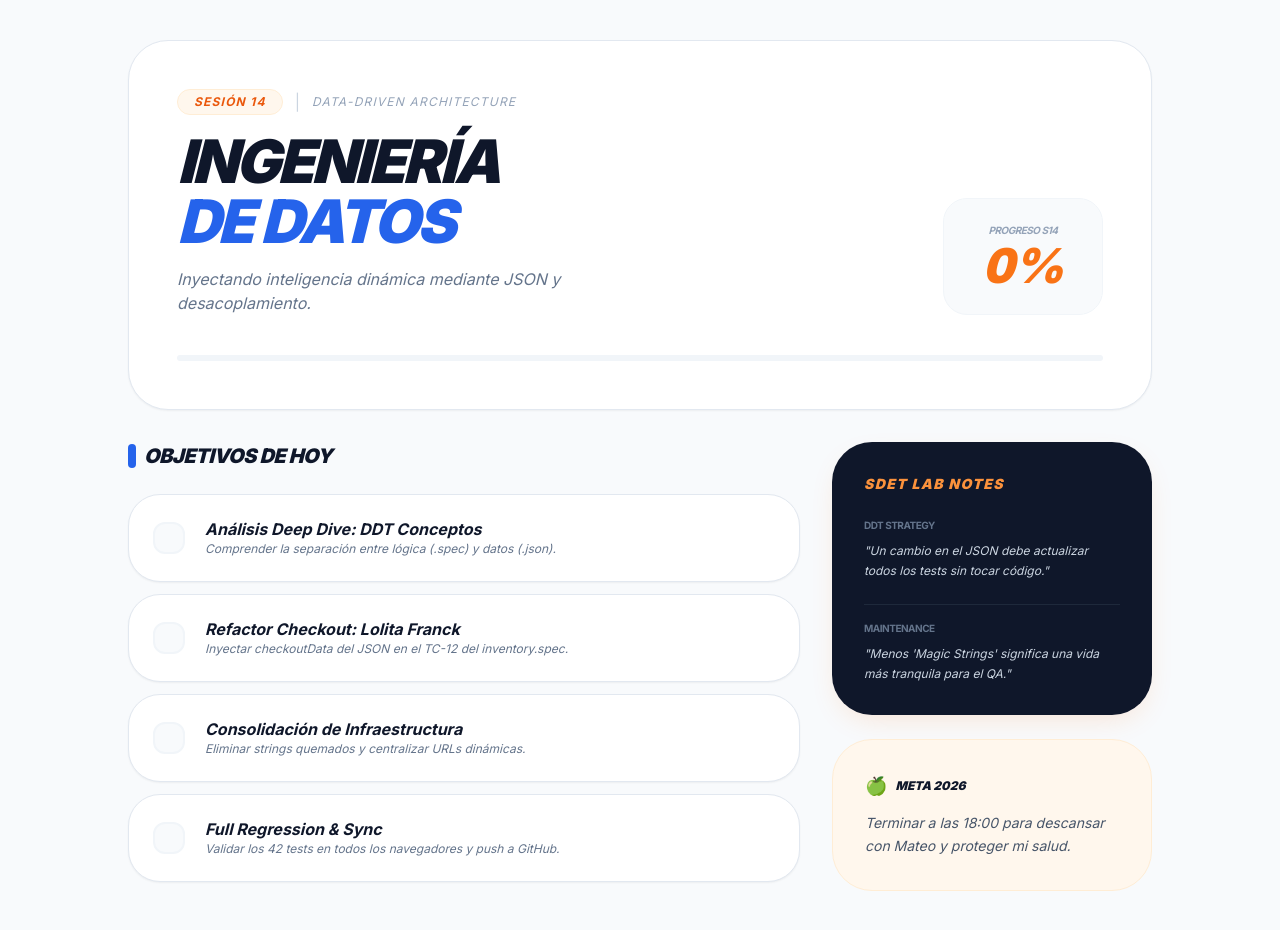
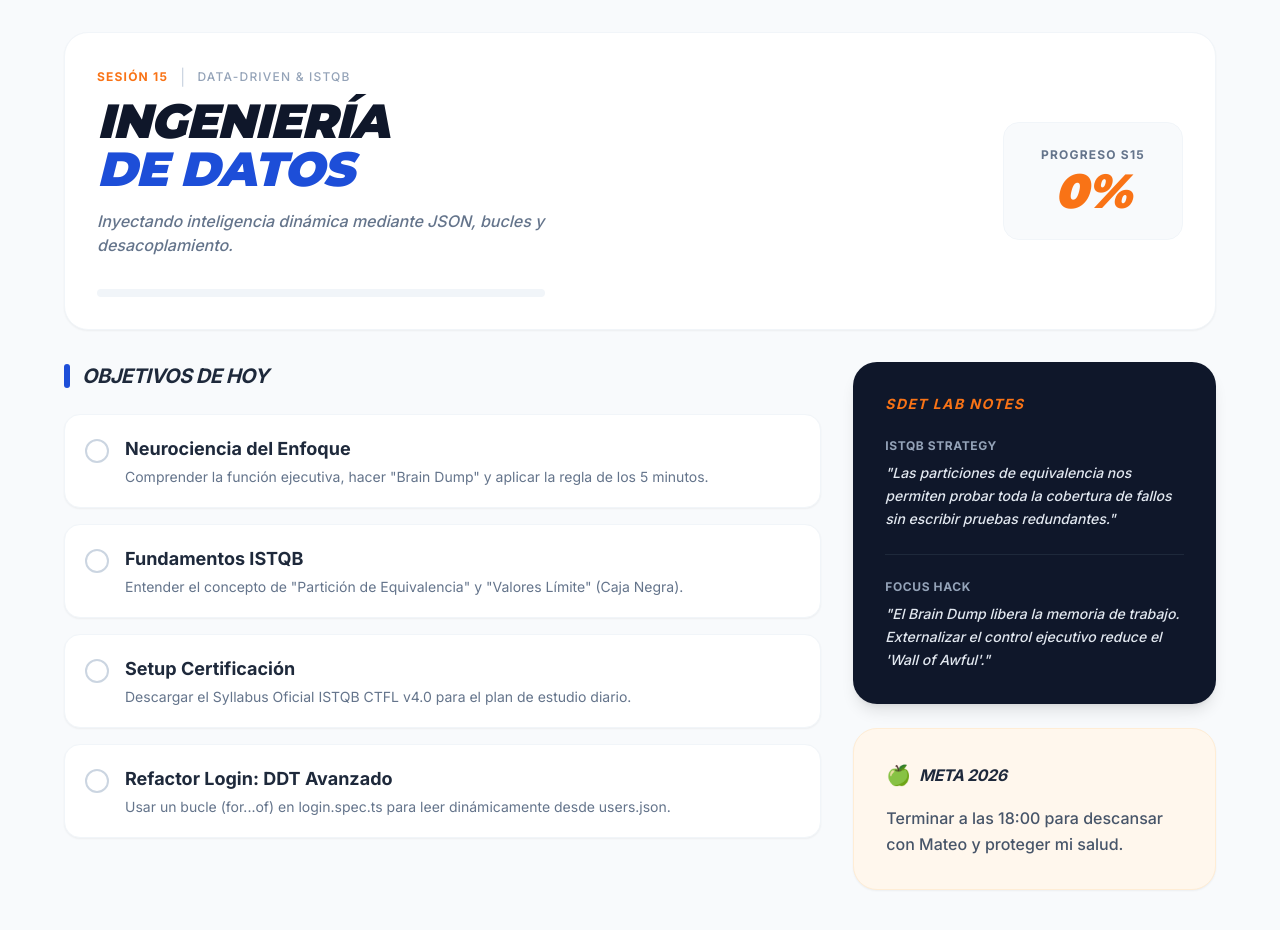
Before and after one commit to nataliacamero/qa-journey, a website: page control-panel/index.html in a window 1280 px wide. Drawn offline with nearby package versions, Linux system fonts and the light colour scheme.

Commit message:
feat: Actualizar el panel de objetivos para la sesión 15, mejorando la estructura y estilos de la interfaz

```diff
--- a/control-panel/index.html
+++ b/control-panel/index.html
@@ -3,242 +3,332 @@
   <head>
     <meta charset="UTF-8" />
     <meta name="viewport" content="width=device-width, initial-scale=1.0" />
-    <title>Panel de Control - Sesión 14 | Natalia Camero</title>
+    <title>Panel de Objetivos - Sesión 15</title>
+
     <script src="https://cdn.tailwindcss.com"></script>
+    <link
+      href="https://fonts.googleapis.com/css2?family=Inter:wght@400;500;600;700;800&family=Montserrat:wght@800;900&display=swap"
+      rel="stylesheet"
+    />
+
+    <script>
+      tailwind.config = {
+        theme: {
+          extend: {
+            fontFamily: {
+              sans: ["Inter", "sans-serif"],
+              display: ["Montserrat", "sans-serif"],
+            },
+            colors: {
+              brand: {
+                blue: "#1d4ed8",
+                light: "#eff6ff",
+                dark: "#0f172a",
+                orange: "#f97316",
+              },
+            },
+          },
+        },
+      };
+    </script>
+
     <style>
-      @import url("https://fonts.googleapis.com/css2?family=Inter:wght@300;400;600;700;900&display=swap");
       body {
-        font-family: "Inter", sans-serif;
+        background-color: #f8fafc;
       }
-      .orange-glow {
-        box-shadow: 0 10px 30px -10px rgba(249, 115, 22, 0.2);
+
+      /* Custom Checkbox Styles replacing SVG */
+      .custom-check {
+        width: 24px;
+        height: 24px;
+        border-radius: 50%;
+        border: 2px solid #cbd5e1;
+        display: flex;
+        align-items: center;
+        justify-content: center;
+        cursor: pointer;
+        transition: all 0.2s ease-in-out;
+        background-color: white;
+        color: transparent;
+        font-size: 14px;
+        font-weight: bold;
+      }
+
+      .custom-check.checked {
+        background-color: #2563eb;
+        border-color: #2563eb;
+        color: white;
+        box-shadow: 0 4px 14px 0 rgba(37, 99, 235, 0.39);
+      }
+
+      .objective-card {
+        transition: all 0.2s ease;
+      }
+
+      .objective-card:hover {
+        transform: translateX(4px);
+        border-color: #bfdbfe;
+      }
+
+      .progress-bar-fill {
+        transition: width 0.5s cubic-bezier(0.4, 0, 0.2, 1);
       }
     </style>
+
+    <!-- Chosen Palette: Slate-50 background, Crisp White cards, Blue-600 for primary accents, Slate-900 for dark notes, Orange-50 for Meta background. -->
+    <!-- Application Structure Plan: Replicated the user's provided UI design. A top header card for overall session progress. A 2-column grid layout below. Left column: Interactive checklist of today's specific objectives (Session 15). Right column: Static insight cards (SDET LAB NOTES in dark theme, META 2026 in warm theme) to keep core goals visible. -->
+    <!-- Visualization & Content Choices: Goal: Task tracking and motivation. Method: Interactive DOM elements (custom CSS checkboxes) triggering progress bar updates via JS. Content is tailored to ISTQB and Neuroscience discussions. No SVG used, relying on CSS shapes and Unicode. -->
+    <!-- CONFIRMATION: NO SVG graphics used. NO Mermaid JS used. -->
   </head>
-  <body
-    class="bg-slate-50 min-h-screen p-4 md:p-10 flex justify-center items-start text-slate-800"
-  >
-    <div class="max-w-5xl w-full space-y-8">
-      <!-- HEADER SESIÓN 14: DATA ARCHITECTURE -->
-      <header
-        class="bg-white rounded-[2.5rem] p-8 md:p-12 shadow-sm border border-slate-200 relative overflow-hidden"
+  <body class="antialiased text-slate-800 p-4 md:p-8">
+    <div class="max-w-6xl mx-auto space-y-8">
+      <!-- Header Card -->
+      <div
+        class="bg-white rounded-3xl p-8 shadow-sm border border-slate-100 flex flex-col md:flex-row justify-between items-center gap-8 relative overflow-hidden"
       >
-        <div class="relative z-10">
-          <div class="flex items-center space-x-3 mb-4">
+        <div class="z-10 flex-1">
+          <div class="flex items-center gap-3 mb-2">
             <span
-              class="bg-orange-50 px-4 py-1 rounded-full text-xs font-bold text-orange-600 uppercase tracking-widest border border-orange-100 italic"
-              >Sesión 14</span
+              class="text-brand-orange font-bold text-xs tracking-widest uppercase"
+              >Sesión 15</span
             >
             <span class="text-slate-300">|</span>
             <span
-              class="text-slate-400 font-medium text-xs uppercase tracking-widest italic"
-              >Data-Driven Architecture</span
+              class="text-slate-400 font-medium text-xs tracking-widest uppercase"
+              >Data-Driven & ISTQB</span
             >
           </div>
+          <h1
+            class="font-display text-4xl md:text-5xl font-black text-brand-dark leading-tight tracking-tight uppercase italic"
+          >
+            Ingeniería<br />
+            <span class="text-brand-blue">De Datos</span>
+          </h1>
+          <p class="text-slate-500 mt-4 italic font-medium max-w-lg">
+            Inyectando inteligencia dinámica mediante JSON, bucles y
+            desacoplamiento.
+          </p>
+
+          <!-- Progress Bar -->
+          <div class="mt-8 w-full max-w-md">
+            <div class="h-2 w-full bg-slate-100 rounded-full overflow-hidden">
+              <div
+                id="progress-bar"
+                class="progress-bar-fill h-full bg-brand-blue rounded-full"
+                style="width: 0%"
+              ></div>
+            </div>
+          </div>
+        </div>
+
+        <div
+          class="z-10 bg-slate-50 rounded-2xl p-6 text-center border border-slate-100 min-w-[180px]"
+        >
+          <p
+            class="text-slate-500 text-xs font-bold uppercase tracking-widest mb-1"
+          >
+            Progreso S15
+          </p>
+          <p class="font-display text-5xl font-black text-brand-orange italic">
+            <span id="progress-text">0</span>%
+          </p>
+        </div>
+      </div>
+
+      <!-- Main Content Grid -->
+      <div class="grid grid-cols-1 lg:grid-cols-3 gap-8">
+        <!-- Left Column: Objetivos -->
+        <div class="lg:col-span-2 space-y-4">
+          <div class="flex items-center gap-3 mb-6">
+            <div class="w-1.5 h-6 bg-brand-blue rounded-full"></div>
+            <h2 class="text-xl font-bold italic tracking-tight uppercase">
+              Objetivos de Hoy
+            </h2>
+          </div>
+
+          <!-- Objective 1 -->
           <div
-            class="flex flex-col md:flex-row md:items-end justify-between gap-6"
+            class="objective-card bg-white rounded-2xl p-5 shadow-sm border border-slate-100 flex items-start gap-4"
           >
+            <div class="mt-1">
+              <div class="custom-check" onclick="toggleCheck(this)">✓</div>
+            </div>
             <div>
-              <h1
-                class="text-4xl md:text-6xl font-black text-slate-900 leading-none italic uppercase tracking-tighter"
-              >
-                Ingeniería<br /><span class="text-blue-600">de Datos</span>
-              </h1>
-              <p class="text-slate-500 mt-4 font-medium max-w-md italic">
-                Inyectando inteligencia dinámica mediante JSON y
-                desacoplamiento.
+              <h3 class="font-bold text-slate-800 text-lg">
+                Neurociencia del Enfoque
+              </h3>
+              <p class="text-slate-500 text-sm mt-1">
+                Comprender la función ejecutiva, hacer "Brain Dump" y aplicar la
+                regla de los 5 minutos.
               </p>
             </div>
-            <div
-              class="bg-slate-50 p-6 rounded-3xl border border-slate-100 text-center min-w-[160px]"
-            >
-              <p
-                class="text-[10px] font-bold text-slate-400 uppercase tracking-tighter mb-1 italic"
-              >
-                Progreso S14
+          </div>
+
+          <!-- Objective 2 -->
+          <div
+            class="objective-card bg-white rounded-2xl p-5 shadow-sm border border-slate-100 flex items-start gap-4"
+          >
+            <div class="mt-1">
+              <div class="custom-check" onclick="toggleCheck(this)">✓</div>
+            </div>
+            <div>
+              <h3 class="font-bold text-slate-800 text-lg">
+                Fundamentos ISTQB
+              </h3>
+              <p class="text-slate-500 text-sm mt-1">
+                Entender el concepto de "Partición de Equivalencia" y "Valores
+                Límite" (Caja Negra).
               </p>
-              <p
-                id="progress-text"
-                class="text-5xl font-black text-orange-500 tabular-nums italic"
-              >
-                0%
+            </div>
+          </div>
+
+          <!-- Objective 3 -->
+          <div
+            class="objective-card bg-white rounded-2xl p-5 shadow-sm border border-slate-100 flex items-start gap-4"
+          >
+            <div class="mt-1">
+              <div class="custom-check" onclick="toggleCheck(this)">✓</div>
+            </div>
+            <div>
+              <h3 class="font-bold text-slate-800 text-lg">
+                Setup Certificación
+              </h3>
+              <p class="text-slate-500 text-sm mt-1">
+                Descargar el Syllabus Oficial ISTQB CTFL v4.0 para el plan de
+                estudio diario.
+              </p>
+            </div>
+          </div>
+
+          <!-- Objective 4 -->
+          <div
+            class="objective-card bg-white rounded-2xl p-5 shadow-sm border border-slate-100 flex items-start gap-4"
+          >
+            <div class="mt-1">
+              <div class="custom-check" onclick="toggleCheck(this)">✓</div>
+            </div>
+            <div>
+              <h3 class="font-bold text-slate-800 text-lg">
+                Refactor Login: DDT Avanzado
+              </h3>
+              <p class="text-slate-500 text-sm mt-1">
+                Usar un bucle (for...of) en login.spec.ts para leer
+                dinámicamente desde users.json.
               </p>
             </div>
           </div>
         </div>
-        <!-- Progress Bar -->
-        <div
-          class="w-full bg-slate-100 h-1.5 rounded-full mt-10 overflow-hidden"
-        >
+
+        <!-- Right Column: Notes & Meta -->
+        <div class="lg:col-span-1 space-y-6">
+          <!-- Lab Notes Card -->
           <div
-            id="progress-bar"
-            class="bg-blue-600 h-full transition-all duration-1000 ease-out w-0"
-          ></div>
-        </div>
-      </header>
+            class="bg-brand-dark rounded-3xl p-6 md:p-8 text-white shadow-lg relative overflow-hidden"
+          >
+            <h3
+              class="text-brand-orange font-bold text-sm tracking-widest uppercase italic mb-6"
+            >
+              SDET Lab Notes
+            </h3>
 
-      <main class="grid grid-cols-1 lg:grid-cols-12 gap-8">
-        <!-- CHECKLIST TÉCNICO -->
-        <div class="lg:col-span-8 space-y-6">
-          <h2
-            class="text-xl font-black text-slate-900 italic uppercase tracking-tight flex items-center space-x-2"
-          >
-            <span class="w-2 h-6 bg-blue-600 rounded-full"></span>
-            <span>Objetivos de Hoy</span>
-          </h2>
-
-          <div class="space-y-3">
-            <div
-              onclick="toggleTask(0)"
-              class="group bg-white p-6 rounded-[2rem] border border-slate-200 shadow-sm hover:border-blue-200 transition-all cursor-pointer flex items-center space-x-5"
-            >
-              <div
-                id="check-0"
-                class="w-8 h-8 rounded-xl border-2 border-slate-100 flex items-center justify-center transition-all bg-slate-50"
-              ></div>
-              <div class="flex-1">
-                <h3 class="font-bold text-slate-900 leading-tight italic">
-                  Análisis Deep Dive: DDT Conceptos
-                </h3>
-                <p class="text-xs text-slate-500 mt-0.5 italic">
-                  Comprender la separación entre lógica (.spec) y datos (.json).
+            <div class="space-y-6">
+              <div>
+                <h4
+                  class="text-slate-400 text-xs font-bold uppercase tracking-wider mb-2"
+                >
+                  ISTQB Strategy
+                </h4>
+                <p
+                  class="text-slate-200 text-sm font-medium leading-relaxed italic"
+                >
+                  "Las particiones de equivalencia nos permiten probar toda la
+                  cobertura de fallos sin escribir pruebas redundantes."
                 </p>
               </div>
-            </div>
 
-            <div
-              onclick="toggleTask(1)"
-              class="group bg-white p-6 rounded-[2rem] border border-slate-200 shadow-sm hover:border-blue-200 transition-all cursor-pointer flex items-center space-x-5"
-            >
-              <div
-                id="check-1"
-                class="w-8 h-8 rounded-xl border-2 border-slate-100 flex items-center justify-center transition-all bg-slate-50"
-              ></div>
-              <div class="flex-1">
-                <h3 class="font-bold text-slate-900 leading-tight italic">
-                  Refactor Checkout: Lolita Franck
-                </h3>
-                <p class="text-xs text-slate-500 mt-0.5 italic">
-                  Inyectar checkoutData del JSON en el TC-12 del inventory.spec.
-                </p>
-              </div>
-            </div>
+              <div class="w-full h-px bg-slate-800"></div>
 
-            <div
-              onclick="toggleTask(2)"
-              class="group bg-white p-6 rounded-[2rem] border border-slate-200 shadow-sm hover:border-blue-200 transition-all cursor-pointer flex items-center space-x-5"
-            >
-              <div
-                id="check-2"
-                class="w-8 h-8 rounded-xl border-2 border-slate-100 flex items-center justify-center transition-all bg-slate-50"
-              ></div>
-              <div class="flex-1">
-                <h3 class="font-bold text-slate-900 leading-tight italic">
-                  Consolidación de Infraestructura
-                </h3>
-                <p class="text-xs text-slate-500 mt-0.5 italic">
-                  Eliminar strings quemados y centralizar URLs dinámicas.
-                </p>
-              </div>
-            </div>
-
-            <div
-              onclick="toggleTask(3)"
-              class="group bg-white p-6 rounded-[2rem] border border-slate-200 shadow-sm hover:border-blue-200 transition-all cursor-pointer flex items-center space-x-5"
-            >
-              <div
-                id="check-3"
-                class="w-8 h-8 rounded-xl border-2 border-slate-100 flex items-center justify-center transition-all bg-slate-50"
-              ></div>
-              <div class="flex-1">
-                <h3 class="font-bold text-slate-900 leading-tight italic">
-                  Full Regression & Sync
-                </h3>
-                <p class="text-xs text-slate-500 mt-0.5 italic">
-                  Validar los 42 tests en todos los navegadores y push a GitHub.
+              <div>
+                <h4
+                  class="text-slate-400 text-xs font-bold uppercase tracking-wider mb-2"
+                >
+                  Focus Hack
+                </h4>
+                <p
+                  class="text-slate-200 text-sm font-medium leading-relaxed italic"
+                >
+                  "El Brain Dump libera la memoria de trabajo. Externalizar el
+                  control ejecutivo reduce el 'Wall of Awful'."
                 </p>
               </div>
             </div>
           </div>
-        </div>
 
-        <!-- SIDEBAR: RECURSOS -->
-        <div class="lg:col-span-4 space-y-6">
-          <div class="bg-slate-900 rounded-[2.5rem] p-8 text-white orange-glow">
-            <h3
-              class="text-sm font-black italic text-orange-400 uppercase mb-6 tracking-widest"
-            >
-              SDET Lab Notes
-            </h3>
-            <ul class="space-y-6">
-              <li>
-                <p
-                  class="text-[10px] font-bold text-slate-500 uppercase mb-2 tracking-tighter"
-                >
-                  DDT Strategy
-                </p>
-                <p class="text-xs text-slate-300 leading-relaxed italic">
-                  "Un cambio en el JSON debe actualizar todos los tests sin
-                  tocar código."
-                </p>
-              </li>
-              <li class="pt-4 border-t border-slate-800">
-                <p
-                  class="text-[10px] font-bold text-slate-500 uppercase mb-2 tracking-tighter"
-                >
-                  Maintenance
-                </p>
-                <p class="text-xs text-slate-300 leading-relaxed italic">
-                  "Menos 'Magic Strings' significa una vida más tranquila para
-                  el QA."
-                </p>
-              </li>
-            </ul>
-          </div>
-
+          <!-- Meta 2026 Card -->
           <div
-            class="bg-orange-50 rounded-[2.5rem] p-8 border border-orange-100"
+            class="bg-orange-50 rounded-3xl p-6 md:p-8 border border-orange-100 shadow-sm transition-transform hover:-translate-y-1"
           >
-            <div class="flex items-center space-x-2 mb-3">
-              <span class="text-orange-500 text-lg">🍏</span>
-              <h3 class="text-slate-900 font-black italic text-xs uppercase">
+            <div class="flex items-center gap-2 mb-4">
+              <span class="text-xl">🍏</span>
+              <h3
+                class="font-bold text-slate-800 tracking-tight italic uppercase"
+              >
                 Meta 2026
               </h3>
             </div>
-            <p
-              class="text-slate-600 text-sm leading-relaxed italic font-medium"
-            >
+            <p class="text-slate-600 font-medium leading-relaxed">
               Terminar a las 18:00 para descansar con Mateo y proteger mi salud.
             </p>
           </div>
         </div>
-      </main>
+      </div>
     </div>
 
     <script>
-      let tasks = [false, false, false, false];
-      function toggleTask(i) {
-        tasks[i] = !tasks[i];
-        updateUI();
-      }
-      function updateUI() {
-        tasks.forEach((t, i) => {
-          const el = document.getElementById(`check-${i}`);
-          if (t) {
-            el.innerHTML = "✓";
-            el.className =
-              "w-8 h-8 rounded-xl bg-blue-600 border-blue-600 flex items-center justify-center text-white font-bold transition-all shadow-lg shadow-blue-200";
-          } else {
-            el.innerHTML = "";
-            el.className =
-              "w-8 h-8 rounded-xl border-2 border-slate-100 flex items-center justify-center bg-slate-50 transition-all";
+      // Progress Logic
+      function updateProgress() {
+        const checkboxes = document.querySelectorAll(".custom-check");
+        const total = checkboxes.length;
+        let checkedCount = 0;
+
+        checkboxes.forEach((box) => {
+          if (box.classList.contains("checked")) {
+            checkedCount++;
           }
         });
-        const p = Math.round(
-          (tasks.filter((t) => t).length / tasks.length) * 100,
+
+        const percentage = Math.round((checkedCount / total) * 100);
+
+        // Update UI
+        document.getElementById("progress-bar").style.width = percentage + "%";
+
+        // Animate number counter
+        const textElement = document.getElementById("progress-text");
+        animateValue(
+          textElement,
+          parseInt(textElement.innerText),
+          percentage,
+          500,
         );
-        document.getElementById("progress-bar").style.width = p + "%";
-        document.getElementById("progress-text").innerText = p + "%";
+      }
+
+      function toggleCheck(element) {
+        element.classList.toggle("checked");
+        updateProgress();
+      }
+
+      // Helper to animate numbers smoothly
+      function animateValue(obj, start, end, duration) {
+        let startTimestamp = null;
+        const step = (timestamp) => {
+          if (!startTimestamp) startTimestamp = timestamp;
+          const progress = Math.min((timestamp - startTimestamp) / duration, 1);
+          obj.innerHTML = Math.floor(progress * (end - start) + start);
+          if (progress < 1) {
+            window.requestAnimationFrame(step);
+          }
+        };
+        window.requestAnimationFrame(step);
       }
     </script>
   </body>
```
